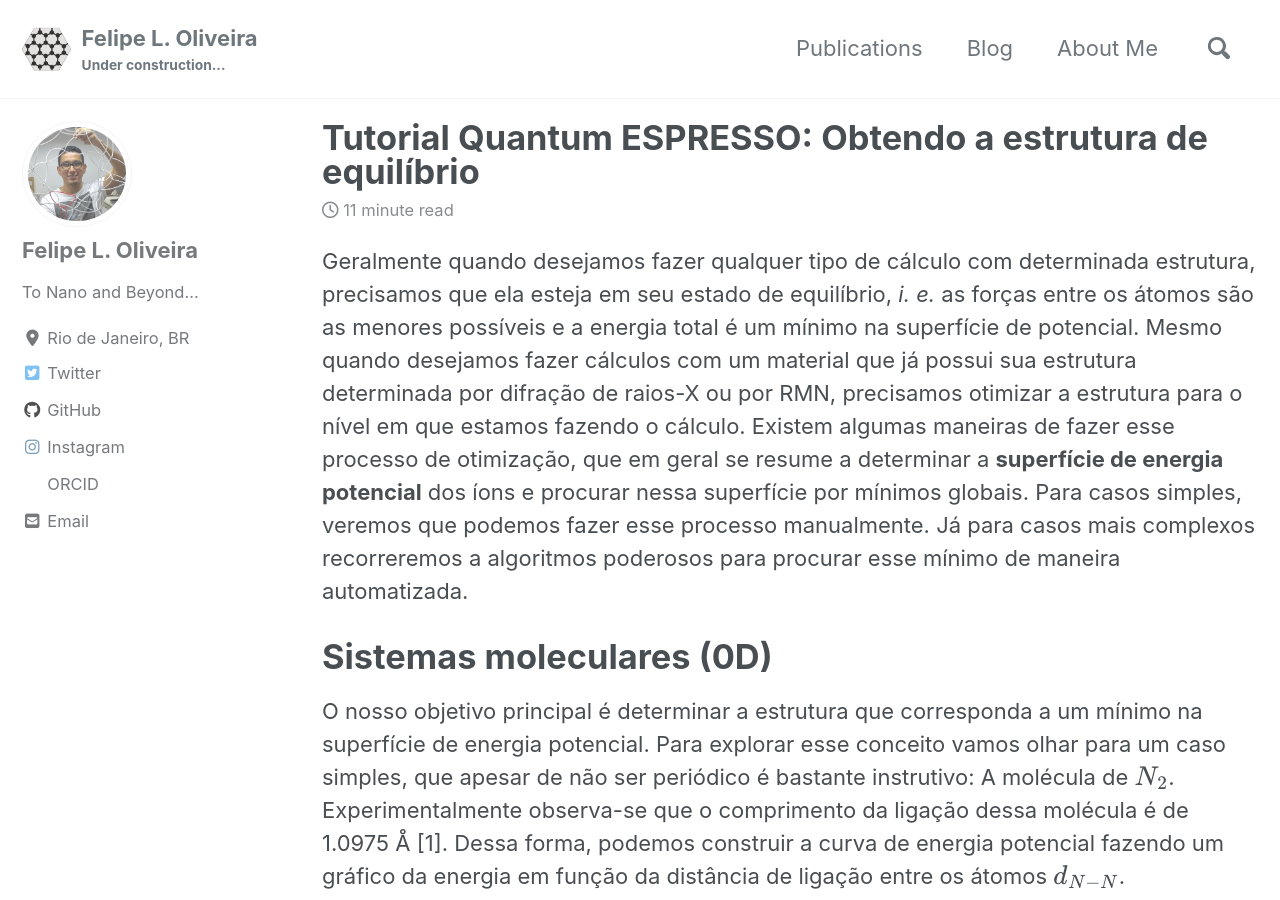
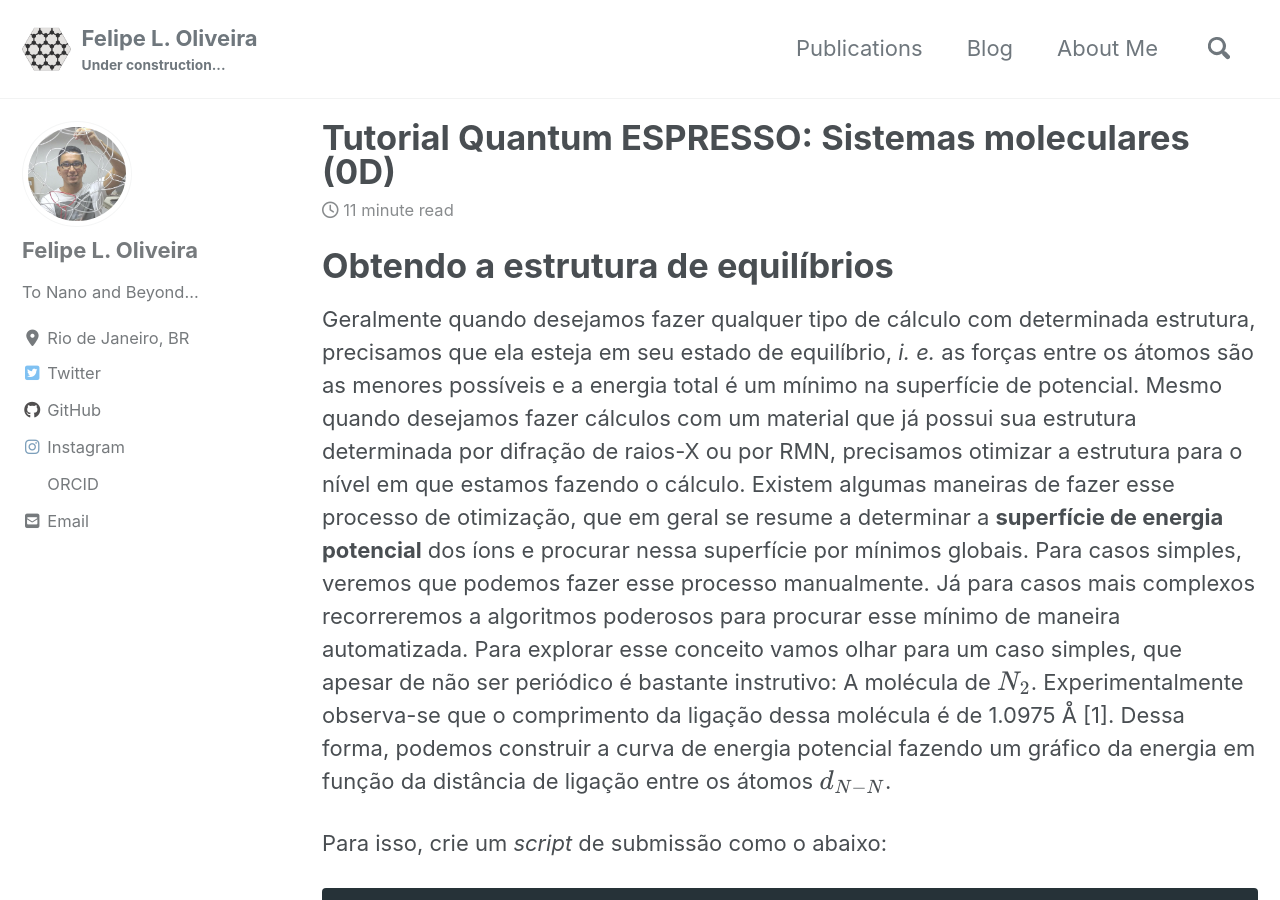
Before and after one commit to lipelopesoliveira/lipelopesoliveira.github.io, a Jekyll site: the page built from _posts/Tutorial_QE/2019-08-30-cap2-1.md, in a window 1280 px wide and 900 px high. Built offline with Jekyll 4.4.1, drawn with Linux system fonts in a browser that asks for light colours; cached includes are drawn as plain includes; nearby versions of some CDN libraries; formulas are drawn with MathJax 3; some of the changed text lies outside the part shown.

Commit message:
Update 2019-08-30-cap2-1.md

```diff
--- a/_posts/Tutorial_QE/2019-08-30-cap2-1.md
+++ b/_posts/Tutorial_QE/2019-08-30-cap2-1.md
@@ -1,5 +1,5 @@
 ---
-title: "Tutorial Quantum ESPRESSO: Obtendo a estrutura de equilíbrio"
+title: "Tutorial Quantum ESPRESSO: Sistemas moleculares (0D)"
 date: 2019-08-30
 tags: [QE, Tutorial]
 classes: wide
@@ -9,11 +9,9 @@ excerpt: "Obtendo a estrutura de equilíbrios"
 mathjax: "true"
 ---
 
-Geralmente quando desejamos fazer qualquer tipo de cálculo com determinada estrutura, precisamos que ela esteja em seu estado de equilíbrio, *i. e.* as forças entre os átomos são as menores possíveis e a energia total é um mínimo na superfície de potencial. Mesmo quando desejamos fazer cálculos com um material que já possui sua estrutura determinada por difração de raios-X ou por RMN, precisamos otimizar a estrutura para o nível em que estamos fazendo o cálculo. Existem algumas maneiras de fazer esse processo de otimização, que em geral se resume a determinar a **superfície de energia potencial** dos íons e procurar nessa superfície por mínimos globais. Para casos simples, veremos que podemos fazer esse processo manualmente. Já para casos mais complexos recorreremos a algoritmos poderosos para procurar esse mínimo de maneira automatizada.
+# Obtendo a estrutura de equilíbrios
 
-# Sistemas moleculares (0D)
-
-O nosso objetivo principal é determinar a estrutura que corresponda a um mínimo na superfície de energia potencial. Para explorar esse conceito vamos olhar para um caso simples, que apesar de não ser periódico é bastante instrutivo: A molécula de $$N_2$$. Experimentalmente observa-se que o comprimento da ligação dessa molécula é de 1.0975 Å [1]. Dessa forma, podemos construir a curva de energia potencial fazendo um gráfico da energia em função da distância de ligação entre os átomos $$d_{N-N}$$.
+Geralmente quando desejamos fazer qualquer tipo de cálculo com determinada estrutura, precisamos que ela esteja em seu estado de equilíbrio, *i. e.* as forças entre os átomos são as menores possíveis e a energia total é um mínimo na superfície de potencial. Mesmo quando desejamos fazer cálculos com um material que já possui sua estrutura determinada por difração de raios-X ou por RMN, precisamos otimizar a estrutura para o nível em que estamos fazendo o cálculo. Existem algumas maneiras de fazer esse processo de otimização, que em geral se resume a determinar a **superfície de energia potencial** dos íons e procurar nessa superfície por mínimos globais. Para casos simples, veremos que podemos fazer esse processo manualmente. Já para casos mais complexos recorreremos a algoritmos poderosos para procurar esse mínimo de maneira automatizada. Para explorar esse conceito vamos olhar para um caso simples, que apesar de não ser periódico é bastante instrutivo: A molécula de $$N_2$$. Experimentalmente observa-se que o comprimento da ligação dessa molécula é de 1.0975 Å [1]. Dessa forma, podemos construir a curva de energia potencial fazendo um gráfico da energia em função da distância de ligação entre os átomos $$d_{N-N}$$.
 
 Para isso, crie um *script* de submissão como o abaixo:
 
```
Also changed, not shown: other parts of _posts/Tutorial_QE/2019-08-30-cap2-1.md (+5 -0 lines).
